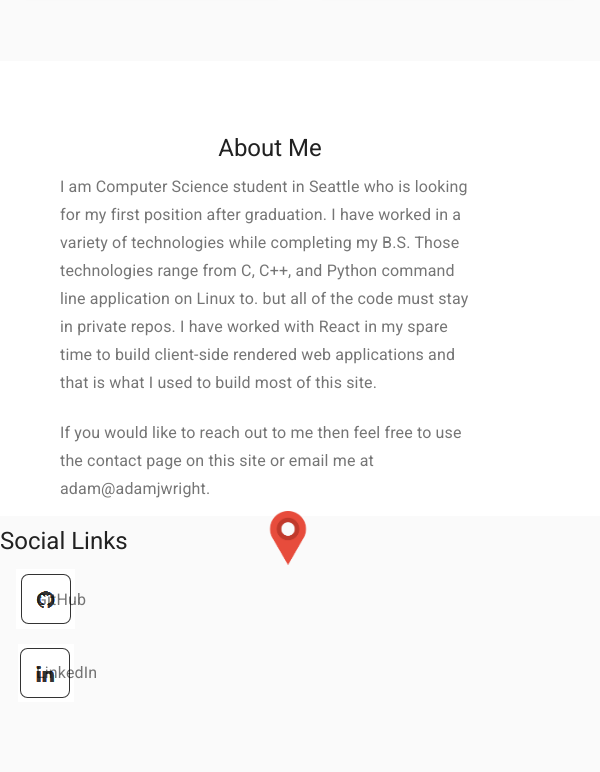
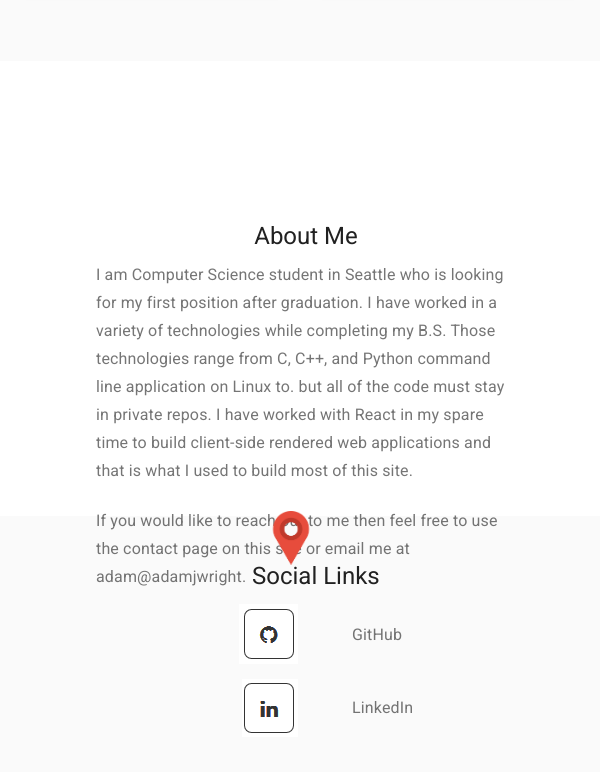
Before and after one commit to adam4321/react_portfolio, a React (Create React App) app: page / in a window 600 px wide. Shown: the part 1555-2327 px from the top of the page. Built offline with nearby package versions, Linux system fonts and the light colour scheme.

Commit message:
remake responsive footer

```diff
--- a/src/App.css
+++ b/src/App.css
@@ -233,6 +233,8 @@ a:hover {
 
 #about-text {
     position: absolute;
+    left: 10%;
+    width: 500px;
 }
 
 #social {
@@ -245,25 +247,25 @@ a:hover {
 }
 
 #github-img {
-    margin-left: -6vw;
+    margin-left: -95px;
     margin-top: 3px;
 }
 
 #github {
     position: absolute;
     margin-top: -48px;
-    margin-left: 6vw;
+    margin-left: 100px;
 }
 
 #linkedin-img {
-    margin-left: -5.9vw;
+    margin-left: -92px;
     margin-top: 10px;
 }
 
 #linkedin {
     position: absolute;
     margin-top: -48px;
-    margin-left: 6vw;
+    margin-left: 100px;
 }
 
 
@@ -285,6 +287,13 @@ a:hover {
     display: inline-block;
 }
 
+#footer {
+    margin: 0 !important;
+    padding: 0 !important;
+    border: 0 !important;
+    height: 1000px;
+}
+
 .skyline-img {
     max-width: 100%;
     margin: 0 !important;
@@ -292,13 +301,7 @@ a:hover {
     border: 0 !important;
 }
 
-#footer {
-    margin: 0 !important;
-    padding: 0 !important;
-    border: 0 !important;
-}
-
 #red-pin {
-    left: 43.5%;
+    left: 44%;
     position: absolute;
 }
--- a/src/App.js
+++ b/src/App.js
@@ -145,7 +145,7 @@ const SMALL_PROJ_CARDS = [
         project: 'React Calculator App',
         link: 'https://adamjwright.com/react_calculator',
         about:
-            'Modern style calculator application that is fully mobile responsive .'
+            'Modern style calculator application that is fully mobile responsive and supports all the basic operations.'
     }
 ];
 
--- a/src/mediaQuery.css
+++ b/src/mediaQuery.css
@@ -13,9 +13,22 @@
     #icon-container {
         margin-top: -20vw;
         margin-bottom: 5vw;
-        height: 25vw;
+        height: 20vw;
         width: 90vw;
     }
+
+    .bottom-container {
+        height: 580px;
+        margin-top: 15vw;
+    }
+
+    #about-text {
+
+        left: 10%;
+        width: 500px;
+        top: -70vw;
+    }
+
 }
 
 
@@ -23,56 +36,30 @@
 
 @media only screen and (max-width: 600px) {
     .bottom-container {
-        height: 340px;
-        margin-top: 15vw;
-    }
-
-    #footer {
-        height: 165vw;
+        margin-top: 50px;
     }
 
     #about-text {
-        top: -5vw;
+        top: -150px;
         left: 15%;
         width: 70%;
-        margin-top: 2vw;
+        margin-top: 180px;
     }
 
-    .contact {
-        top: 120%;
-        left: 10%;
-        margin: 0 auto;
-        margin-left: -10%;
-        padding-left: 8vw;
-        width: 100%;
-        height: 100%;
-        background-color: white;
-    }
-
-    #contact-wrapper {
-        position: absolute;
-        width: 82%;
-        height: 100%;
-        margin: 0 auto;
-    }
-
-    #email-in {
-        width: 71%;
-    }
-
-    #comments-in {
-        height: 15vw;
+    #social {
+        left: 22%;
+        margin-top: 150px;
     }
 
     .skyline-img {
         position: absolute;
-        top: 680px;
+        top: 800px;
         left: -0%;
     }
 
     #red-pin {
         width: 10%;
-        top: 220%;
+        top: 885px;
     }
 }
 
@@ -103,6 +90,11 @@
 
     #scroll-links {
         display: none;
+    }
+
+    #social {
+        left: 22%;
+        top: 470px;
     }
 }
 
@@ -149,15 +141,14 @@
     }
 
     #about-text {
-        top: -65vw;
-        left: 10%;
+        top: -470px;
+        left: 16%;
         width: 70%;
     }
 
-    .contact {
-        top: -20vw;
-        left: 10%;
-        width: 70%;
+    #social {
+        left: 42%;
+        top: -100px;
     }
 
     #red-pin {
@@ -181,7 +172,7 @@
 
     .bottom-container {
         height: 100%;
-        margin-top: 20vw;
+        margin-top: 350px;
     }
 
     .contact {
@@ -191,9 +182,14 @@
     }
 
     #about-text {
-        top: -13vw;
-        left: 33%;
-        width: 30vw;
+        top: -240px;
+        left: 13%;
+        width: 380px;
+    }
+
+    #social {
+        left: 62%;
+        top: -260px;
     }
 
     #red-pin {
@@ -203,9 +199,9 @@
 }
 
 
-/* Media query above 1200 px ----------------------------------------------- */
+/* Media query above 1660 px ----------------------------------------------- */
 
-@media only screen and (min-width: 1200px) {
+@media only screen and (min-width: 1660px) {
     .tech-icon {
         margin: 2.3vw;
     }
@@ -222,13 +218,13 @@
 
     .bottom-container {
         height: 100%;
-        margin-top: 10vw;
+        margin-top: 150px;
     }
 
     #about-text {
-        top: 0vw;
+        top: 7px;
         left: 10%;
-        width: 28vw;
+        width: 500px;
     }
 
     #social {
```
